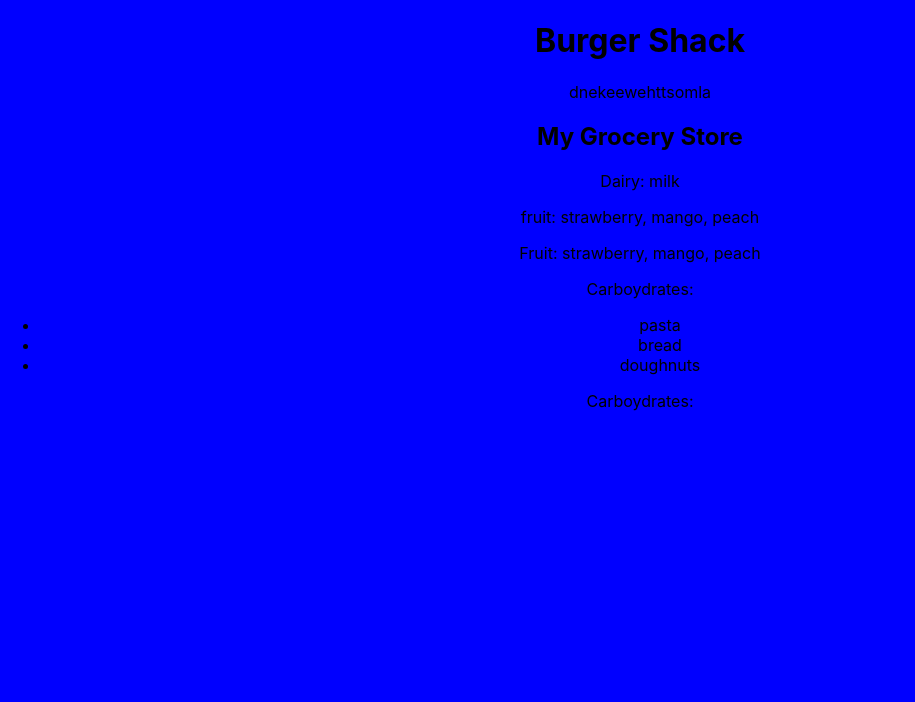
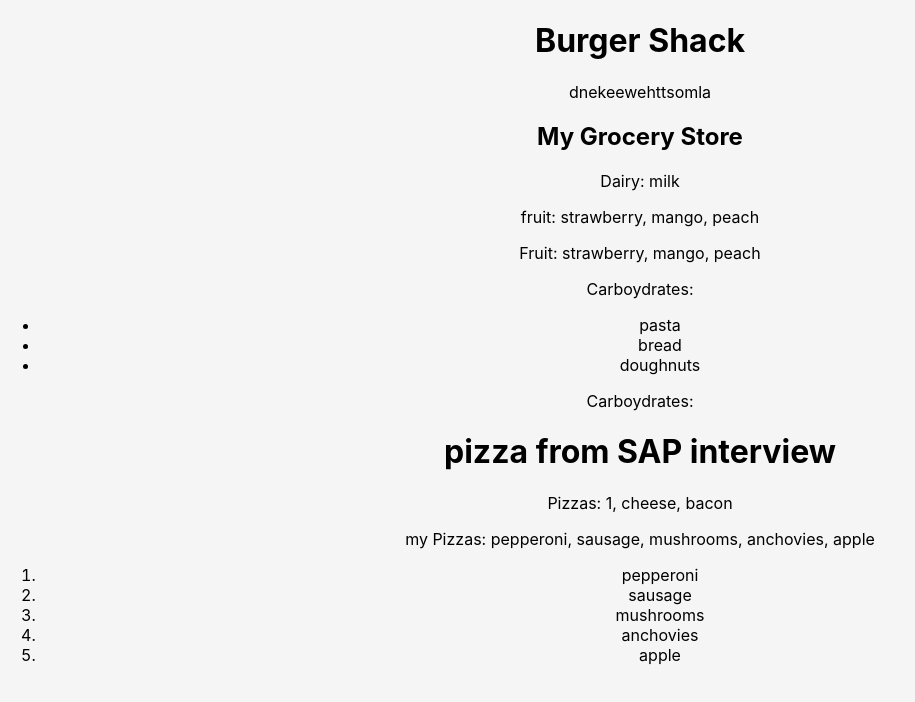
Before and after one commit to AaronKirchhoff/BurgerShack, a React (Create React App) app: page / in a window 1280 px wide. Shown: the top 702 px of the page, without its empty margins (0-915 px from the left). Built offline with nearby package versions, Linux system fonts and the light colour scheme.

Commit message:
object practice

```diff
--- a/src/components/GroceryStore.js
+++ b/src/components/GroceryStore.js
@@ -1,5 +1,6 @@
 import React from 'react'
 import { groceryStore } from './JSObjectPractice'
+import { store } from './JSObjectPractice'
 
 const GroceryStore = () => {
   console.log(groceryStore)
@@ -19,6 +20,14 @@ const GroceryStore = () => {
       <ul>
         {groceryStore.carboydrates.wheat.map(() => {})}
       </ul>
+      <h1>pizza from SAP interview</h1>
+      <p>Pizzas: {store.pizzas[0].id}, {store.pizzas[1].toppings.join(', ')}</p>
+      <p>my Pizzas: {store.pizzas[2].toppings.join(', ')}</p>
+      <ol>
+        {store.pizzas[2].toppings.map((item) => {
+          return <li>{item}</li>
+        })}
+      </ol>
 
     </div>
   )
--- a/src/components/JSObjectPractice.js
+++ b/src/components/JSObjectPractice.js
@@ -5,7 +5,50 @@ export const groceryStore = {
   vegetable: "broccoli",
   fruit: ["strawberry", "mango", "peach"],
   carboydrates: {wheat: ['pasta', 'bread', 'doughnuts'], corn: "polenta" }
-}
+};
+
+export const store = {
+  pizzas: [
+    {
+      id: 1,
+      customer: 1,
+      base: "marinara",
+      toppings: ["cheese", "pineapple", "pepperoni"]
+    },
+    {
+      id: 2,
+      customer: 1,
+      base: "marinara",
+      toppings: ["cheese", "bacon"]
+    },
+    {
+      id: 3,
+      customer: 2,
+      base: "marinara",
+      toppings: ["cheese", "spinach", "pepperoni"]
+    },
+    {
+      id: 4,
+      customer: 3,
+      base: "marinara",
+      toppings: ["cheese", "mushrooms", "ham"]
+    }
+  ],
+  customers: [
+    {
+      id: 1,
+      name: "Sabrina",
+      address: "665 SE Salem RD Riverdale, MA"
+    },
+    {
+      id: 2,
+      name: "Salem",
+      address: "665 SE Salem RD Riverdale, MA"
+    }
+  ]
+};
+
+store.pizzas[2].toppings = ['pepperoni', 'sausage', 'mushrooms', 'anchovies', 'apple']
 
   // return obj.hasOwnProperty([str]) ? delete obj[str] : "Object does not have property"
 function finder (obj, str) {
--- a/src/components/styles.css
+++ b/src/components/styles.css
@@ -1,3 +1,3 @@
 body {
-  background-color: blue;
+  background-color: whitesmoke;
 }
```
